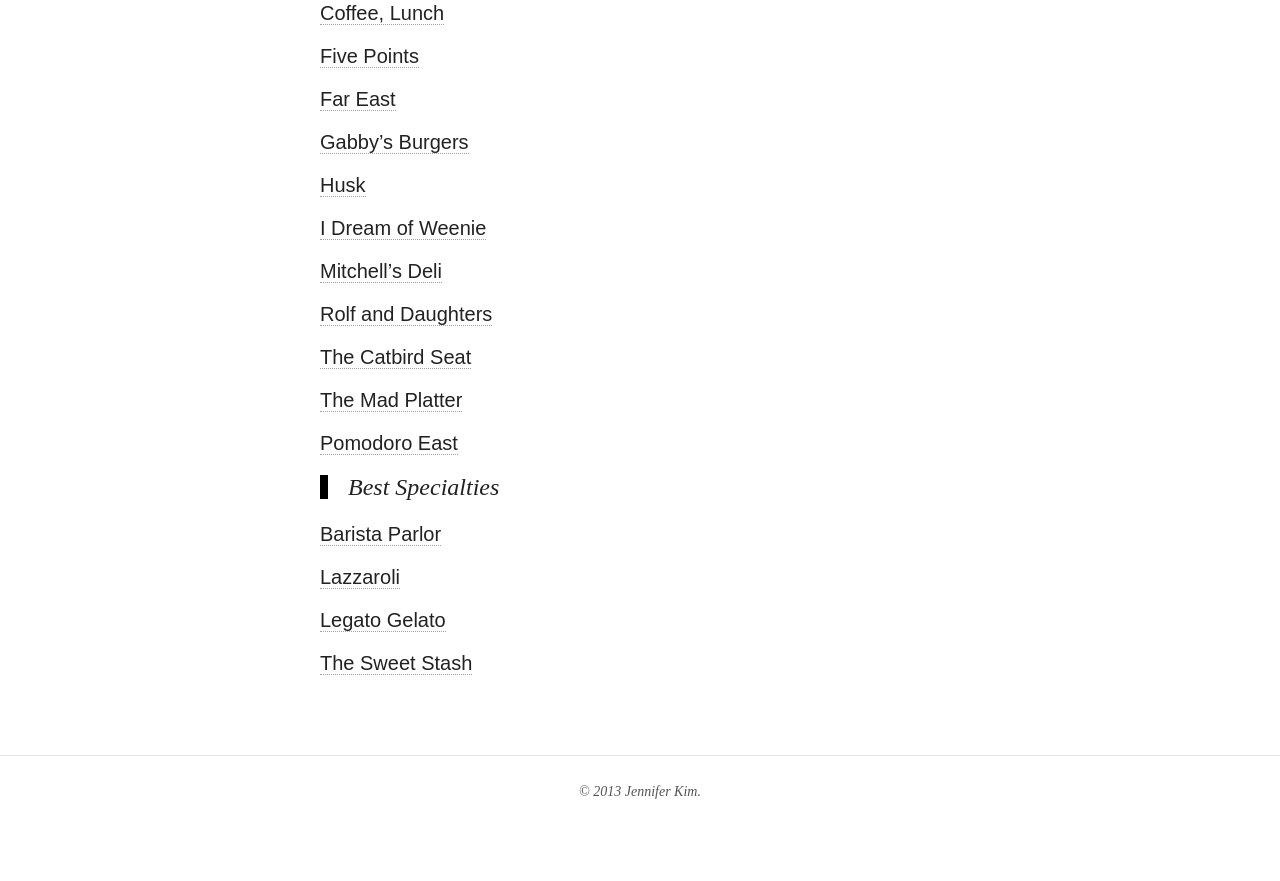
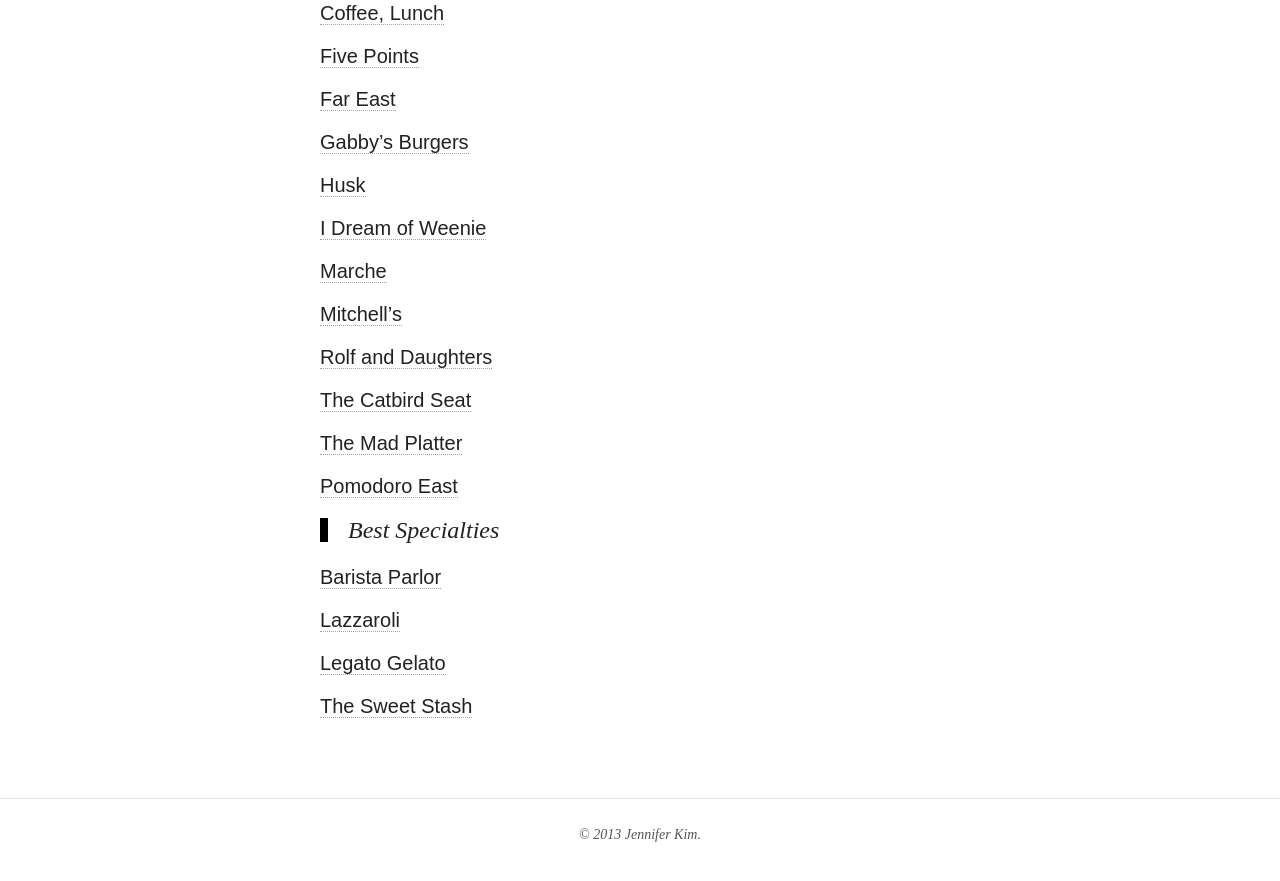
Before and after one commit to ahungryhipster/ahungryhipster.github.io, a Jekyll site: the page built from places.md, in a window 1280 px wide and 900 px high, scrolled down 723 px. Shown: the top 881 px of the window. Built offline with Jekyll 4.4.1, drawn with Linux system fonts in a browser that asks for light colours; nearby versions of some CDN libraries.

Commit message:
added restaurants

```diff
--- a/places.md
+++ b/places.md
@@ -23,7 +23,9 @@
 
 <a href="http://www.yelp.com/biz/i-dream-of-weenie-nashville">I Dream of Weenie</a>
 
-<a href="http://www.mitchelldeli.com">Mitchell's Deli</a>
+<a href="http://www.marcheartisanfoods.com">Marche</a>
+
+<a href="http://www.mitchelldeli.com">Mitchell's</a>
 
 <a href="http://rolfanddaughters.com">Rolf and Daughters</a>
 
```
